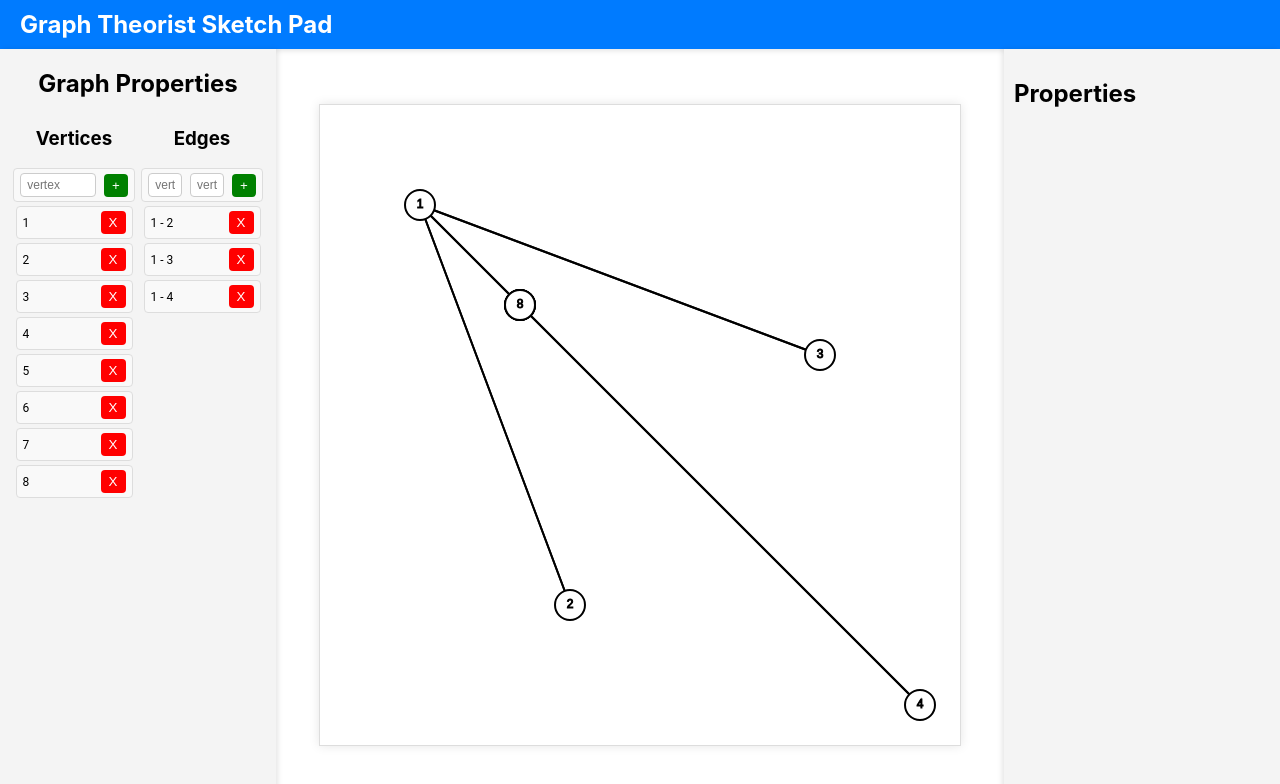
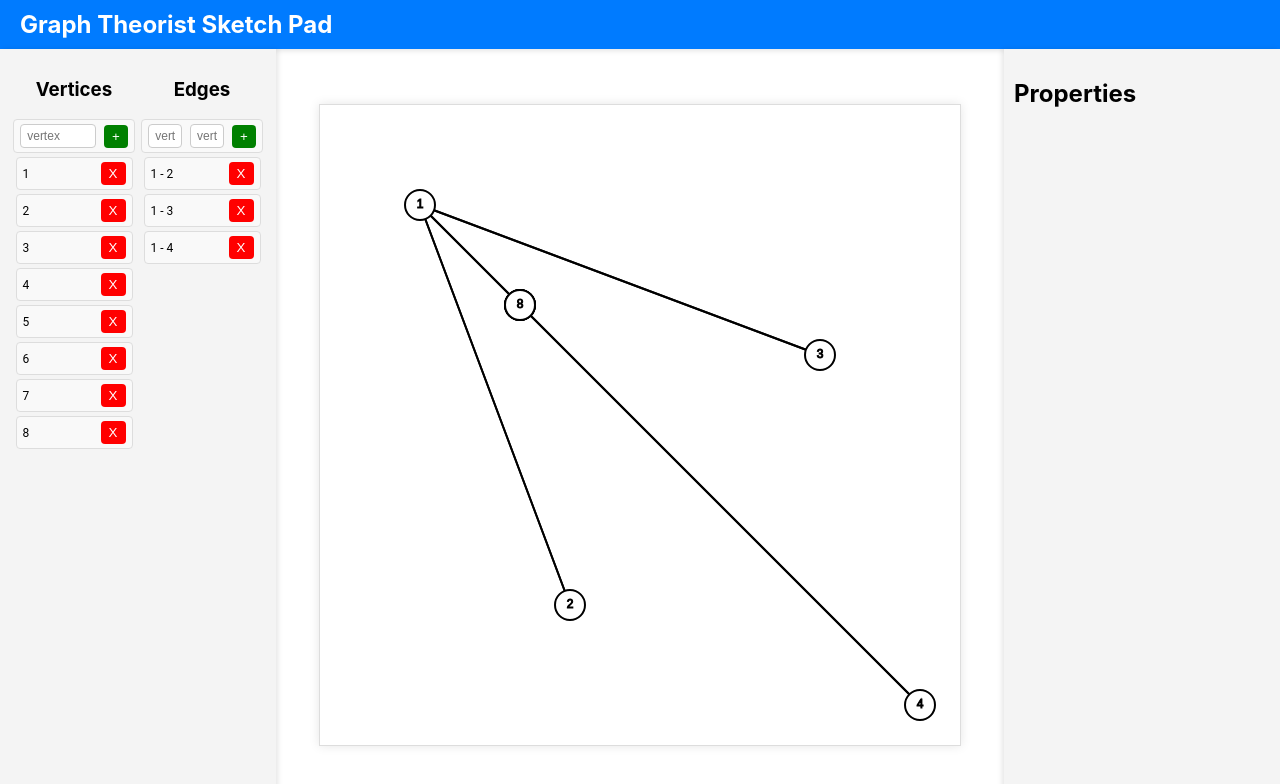
Before and after one commit to SamStan4/graph-theorist-sketch-pad, a React (Create React App) app in the folder client/: page / in a window 1280 px wide. Shown: the top 784 px of the page. Built offline with nearby package versions, Linux system fonts and the light colour scheme.

Commit message:
commented out properties header

```diff
--- a/client/src/componets/GraphProperties.js
+++ b/client/src/componets/GraphProperties.js
@@ -13,7 +13,7 @@ const GraphProperties = ({ graph, onRemoveNode, onRemoveEdge, onAddNode, onAddEd
         flexDirection: "column"
       }}
     >
-      <h2
+      {/* <h2
         style={{
           textAlign: "center",
           margin: "0",
@@ -21,7 +21,7 @@ const GraphProperties = ({ graph, onRemoveNode, onRemoveEdge, onAddNode, onAddEd
         }}
       >
         Graph Properties
-      </h2>
+      </h2> */}
       <div
         style={{
           display: "flex",
```
